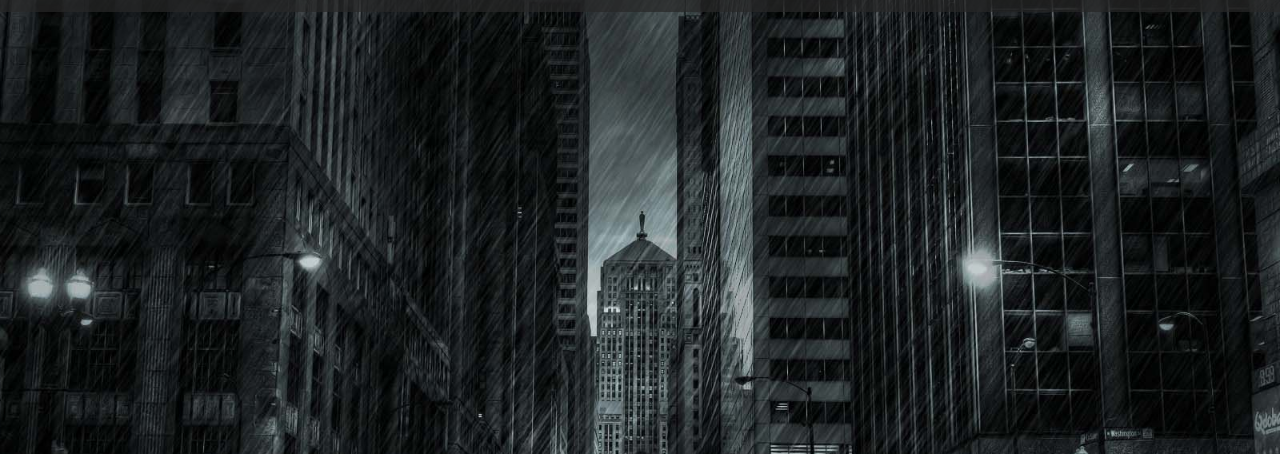
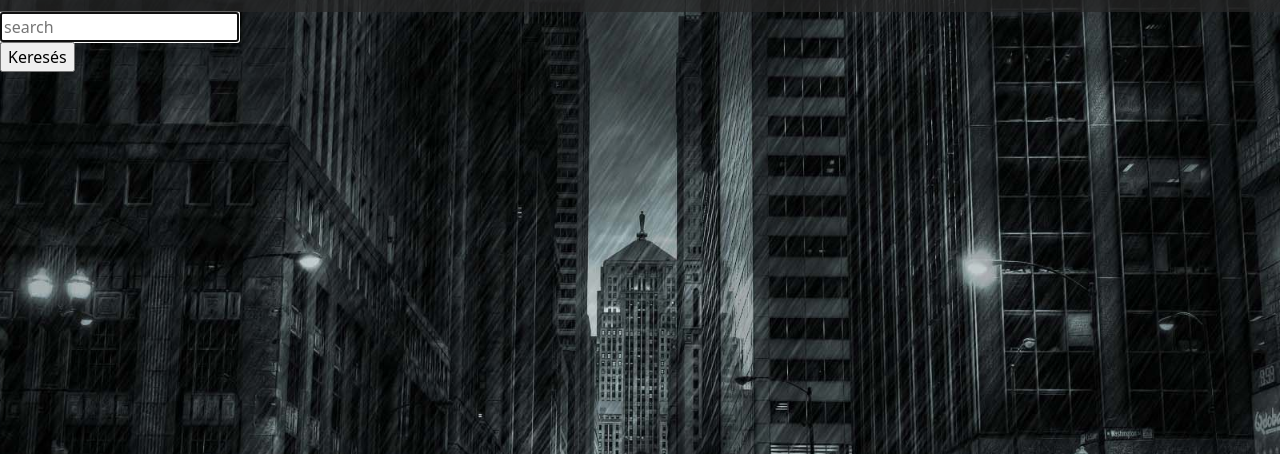
Before and after one commit to Jani1XY/WPP, a plain HTML site: page index.html in a window 1280 px wide. Shown: the part 66-520 px from the top of the page. Drawn offline with nearby package versions, Linux system fonts and the light colour scheme.

Commit message:
Update index.html

```diff
--- a/index.html
+++ b/index.html
@@ -17,13 +17,13 @@
         <p>
             <b>Hello Jani!</b>
         </p>
-
-
-        <div>
-
-        </div>
     </header>
     <main>
+
+        <form action="https://www.google.com/search" method="get" autocomplete="off">
+            <input type="text" name="q" placeholder="search" autofocus>
+            <input type="submit" value="Keresés">
+        </form>
 
     <a href="https://mail.google.com/mail/u/0/#inbox" style="grid-column: 2;grid-row: 2;">
         <button style="background-color: rgb(180, 27, 27, 0.4);" class="gtul" type="button">
```
